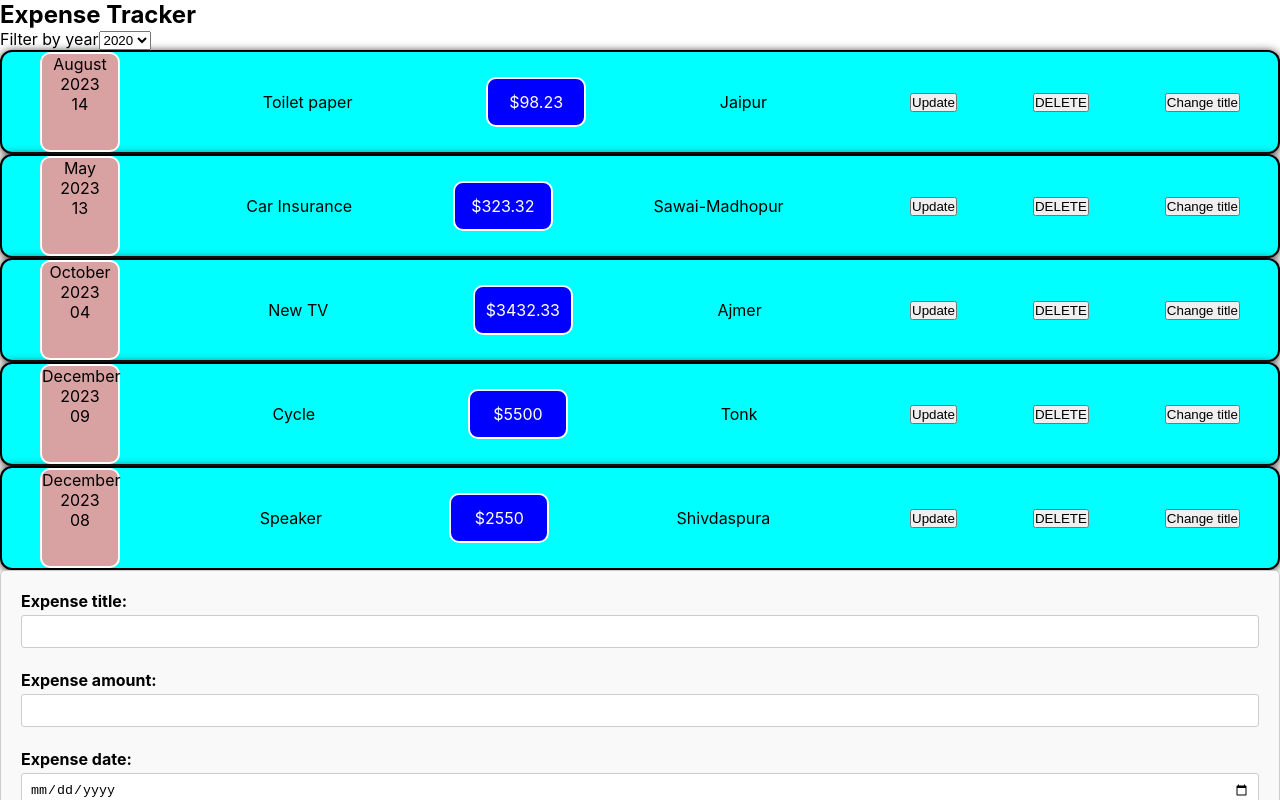
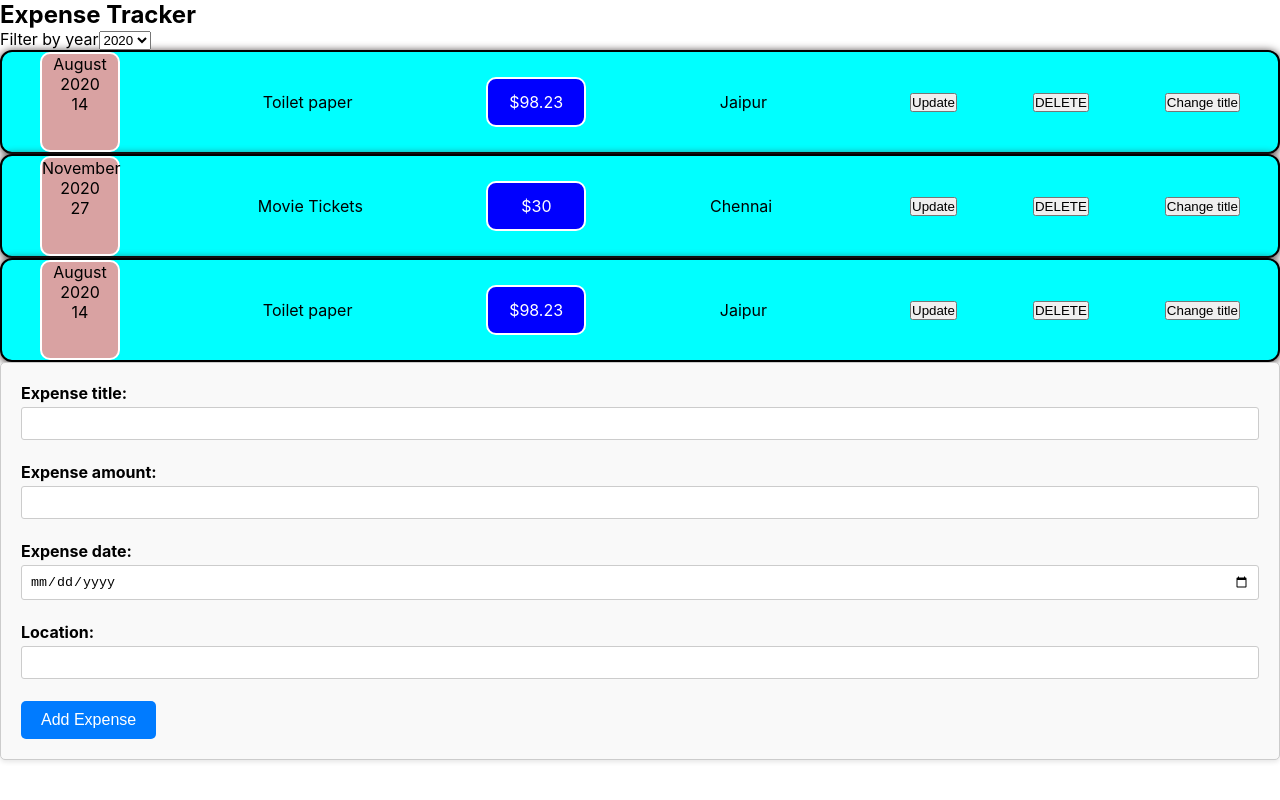
Before and after one commit to nitinsahu19/React.js-Demo, a React (Create React App) app: page / in a window 1280 px wide. Shown: the top 800 px of the page. Built offline with nearby package versions, Linux system fonts and the light colour scheme.

Commit message:
filter updated

```diff
--- a/src/App.js
+++ b/src/App.js
@@ -5,19 +5,19 @@ import NewExpense from "./components/Expenses/NewExpense";
 import Expenses from "./components/Expenses/Expenses";
 import ExpenseFilter from "./components/Expenses/ExpenseFilter";
 
-const App = () => {
+const App = (props) => {
   const [expenses, setExpenses] = useState([
     {
       title: "Toilet paper",
       amount: 98.23,
-      date: new Date(2023, 7, 14),
+      date: new Date(2020, 7, 14),
       location: "Jaipur",
       id: 1,
     },
     {
       title: "Car Insurance",
       amount: 323.32,
-      date: new Date(2023, 4, 13),
+      date: new Date(2021, 4, 13),
       location: "Sawai-Madhopur",
       id: 2,
     },
@@ -31,16 +31,86 @@ const App = () => {
     {
       title: "Cycle",
       amount: 5500,
-      date: new Date(2023, 11, 9),
+      date: new Date(2022, 11, 9),
       location: "Tonk",
       id: 4,
     },
     {
       title: "Speaker",
       amount: 2550,
-      date: new Date(2023, 11, 8),
+      date: new Date(2019, 11, 8),
       location: "Shivdaspura",
       id: 5,
+    },
+    {
+      title: "Laptop",
+      amount: 1200,
+      date: new Date(2021, 10, 15),
+      location: "Delhi",
+      id: 6,
+    },
+    {
+      title: "Groceries",
+      amount: 120.5,
+      date: new Date(2022, 10, 20),
+      location: "Mumbai",
+      id: 7,
+    },
+    {
+      title: "Restaurant Dinner",
+      amount: 85.5,
+      date: new Date(2029, 10, 25),
+      location: "Bangalore",
+      id: 8,
+    },
+    {
+      title: "Movie Tickets",
+      amount: 30,
+      date: new Date(2020, 10, 27),
+      location: "Chennai",
+      id: 9,
+    },
+    {
+      title: "Laptop",
+      amount: 1200,
+      date: new Date(2021, 10, 15),
+      location: "Delhi",
+      id: 10,
+    },
+    {
+      title: "Groceries",
+      amount: 120.5,
+      date: new Date(2022, 10, 20),
+      location: "Mumbai",
+      id:11,
+    },
+    {
+      title: "Toilet paper",
+      amount: 98.23,
+      date: new Date(2020, 7, 14),
+      location: "Jaipur",
+      id: 12,
+    },
+    {
+      title: "Car Insurance",
+      amount: 323.32,
+      date: new Date(2021, 4, 13),
+      location: "Sawai-Madhopur",
+      id: 13,
+    },
+    {
+      title: "New TV",
+      amount: 3432.33,
+      date: new Date(2022, 9, 4),
+      location: "Ajmer",
+      id: 14,
+    },
+    {
+      title: "Cycle",
+      amount: 5500,
+      date: new Date(2022, 11, 9),
+      location: "Tonk",
+      id: 15,
     },
   ]);
 
@@ -57,19 +127,19 @@ const App = () => {
     setExpenses(updatedExpenses);
   };
 
-  const [filteredYear, setFilteredYear] = useState("2020");
+  // const [filteredYear, setFilteredYear] = useState("2020");
 
-  const filterChangeHandler = (selectedYear) => {
-    setFilteredYear(selectedYear);
-  };
+  // const filterChangeHandler = (selectedYear) => {
+  //   setFilteredYear(selectedYear);
+  // };
 
   return (
     <div>
       <h2>Expense Tracker</h2>
-      <ExpenseFilter
+      {/* <ExpenseFilter
         selected={filteredYear}
         onChangeFilter={filterChangeHandler}
-      />
+      /> */}
       <Expenses items={expenses} onDelete={deleteExpenseHandler} />
       <NewExpense onAddExpense={addEventHandler} />
     </div>
--- a/src/components/Expenses/Expenses.js
+++ b/src/components/Expenses/Expenses.js
@@ -1,9 +1,24 @@
-import React, { Component } from "react";
+import React, { useState } from "react";
 import ExpenseItem from "./ExpenseItem";
-import App from "../../App";
+import ExpenseFilter from "./ExpenseFilter";
+// import App from "../../App";
 
 const Expenses = (props) => {
-  return props.items.map((expense) => (
+  const [filteredYear, setFilteredYear] = useState("2020");
+  const filterChangeHandler = (selectedYear) => {
+    setFilteredYear(selectedYear);
+  };
+
+  const filteredExpenses = props.items.filter(
+    (expense) => expense.date.getFullYear().toString() === filteredYear
+  );
+  console.log(filteredExpenses);
+  // console.log(props.items)
+
+  return (
+    <div>
+      <ExpenseFilter selected={filteredYear} onChangeFilter={filterChangeHandler} />
+      {filteredExpenses.map((expense) => (
         <ExpenseItem
           key={expense.id}
           ExpenseTitle={expense.title}
@@ -12,7 +27,9 @@ const Expenses = (props) => {
           locationOfExpenditure={expense.location}
           onDelete={() => props.onDelete(expense.id)}
         />
-  ));
+      ))}
+    </div>
+  );
 };
 
 export default Expenses;
```
Lines whose indentation alone changed are shown as unchanged.
